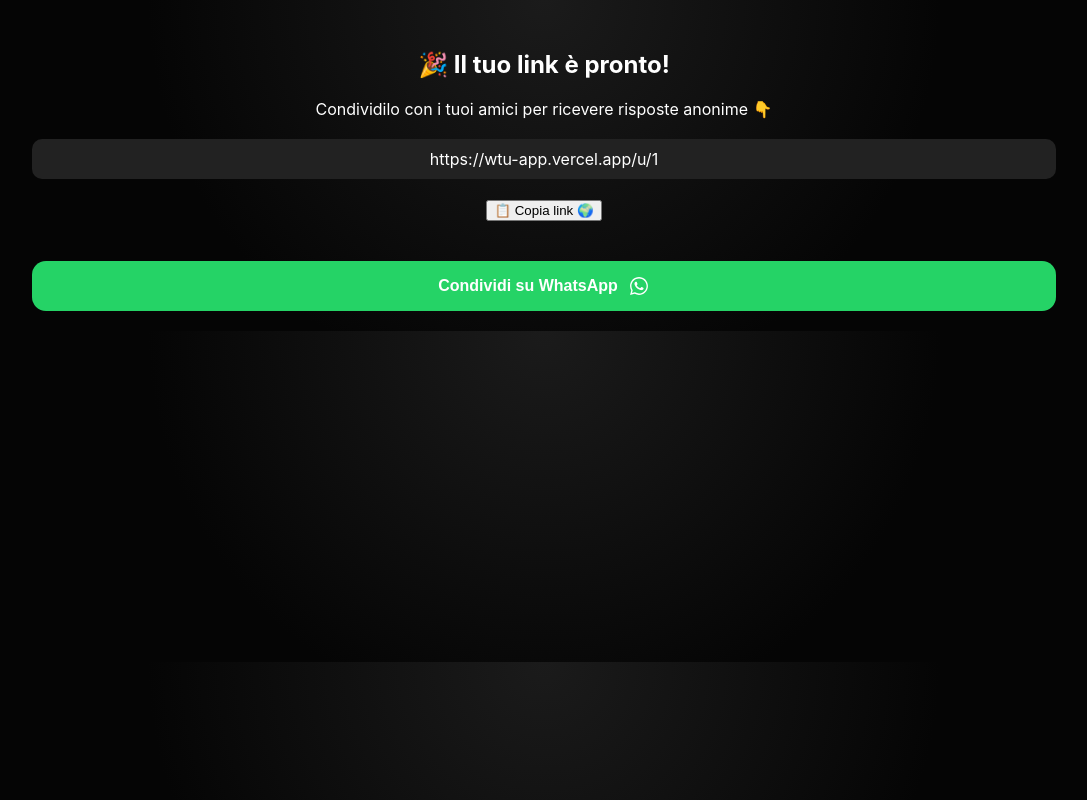
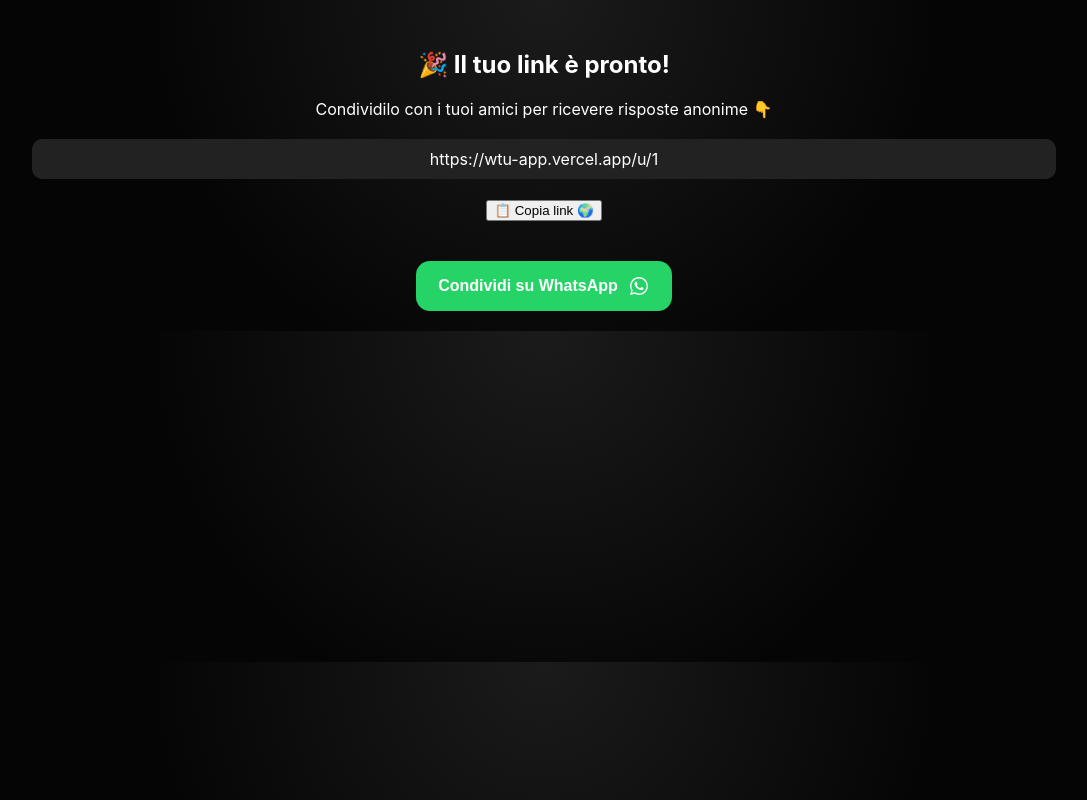
Before and after one commit to rpxraw/wtu-app, a Next.js app: page /share/1 in a window 1280 px wide. Shown: the whole page, without its empty margins (96-1183 px from the left). Built offline with nearby package versions, Linux system fonts and the light colour scheme.

Commit message:
migliora pulsanti share

```diff
--- a/pages/share/[slug].tsx
+++ b/pages/share/[slug].tsx
@@ -23,12 +23,17 @@
         {link}
       </div>
 
-      <button onClick={() => {
-        navigator.clipboard.writeText(link)
-        alert("Link copiato!")
-      }}>
-        📋 Copia link ​​🌍​
-      </button>
+      <button
+  onClick={() => {
+    navigator.clipboard.writeText(link)
+    alert("Link copiato!")
+  }}
+  style={{
+    cursor: "pointer"
+  }}
+>
+  📋 Copia link 🌍
+</button>
 
       <br /><br />
 
@@ -50,8 +55,10 @@
       fontSize: "16px",
       fontWeight: 700,
       cursor: "pointer",
-      width: "80%",
-      margin: "20px auto"
+      width: "fit-content",
+margin: "20px auto",
+minWidth: "auto"
+
     }}
   >
     Condividi su WhatsApp
```
